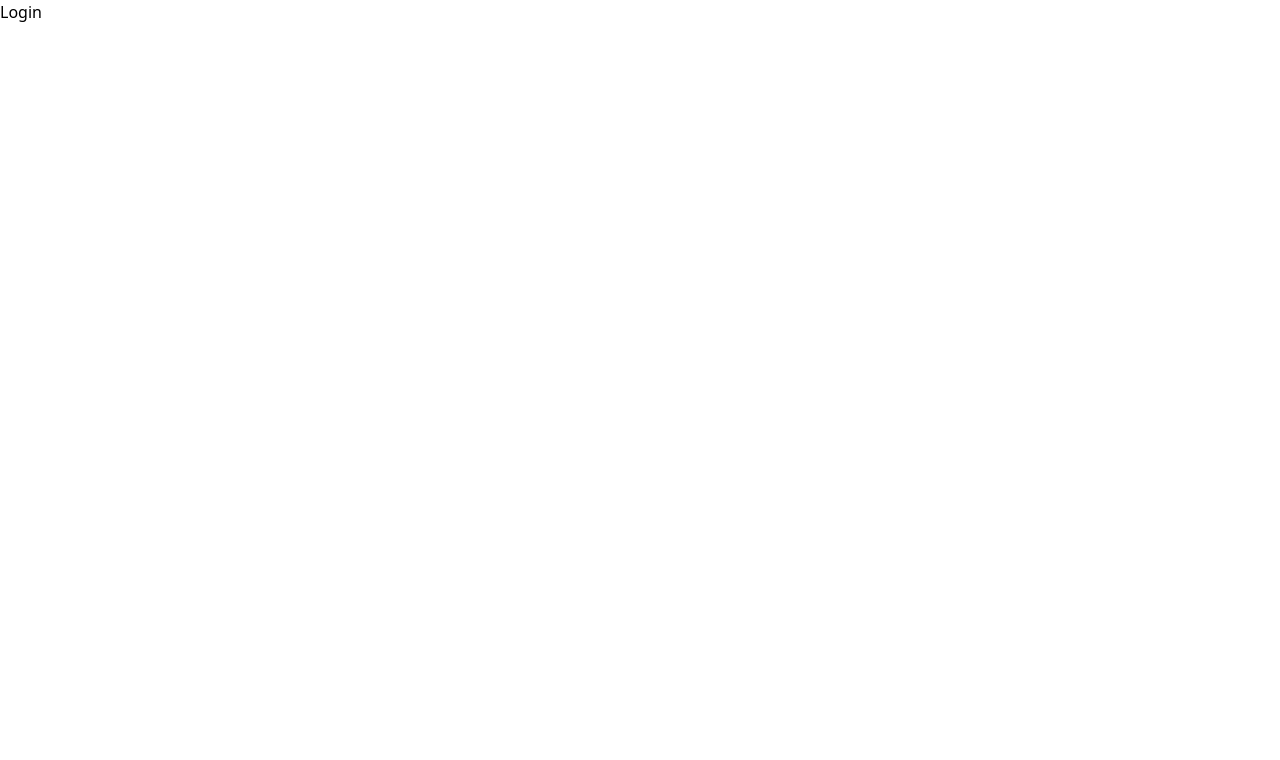
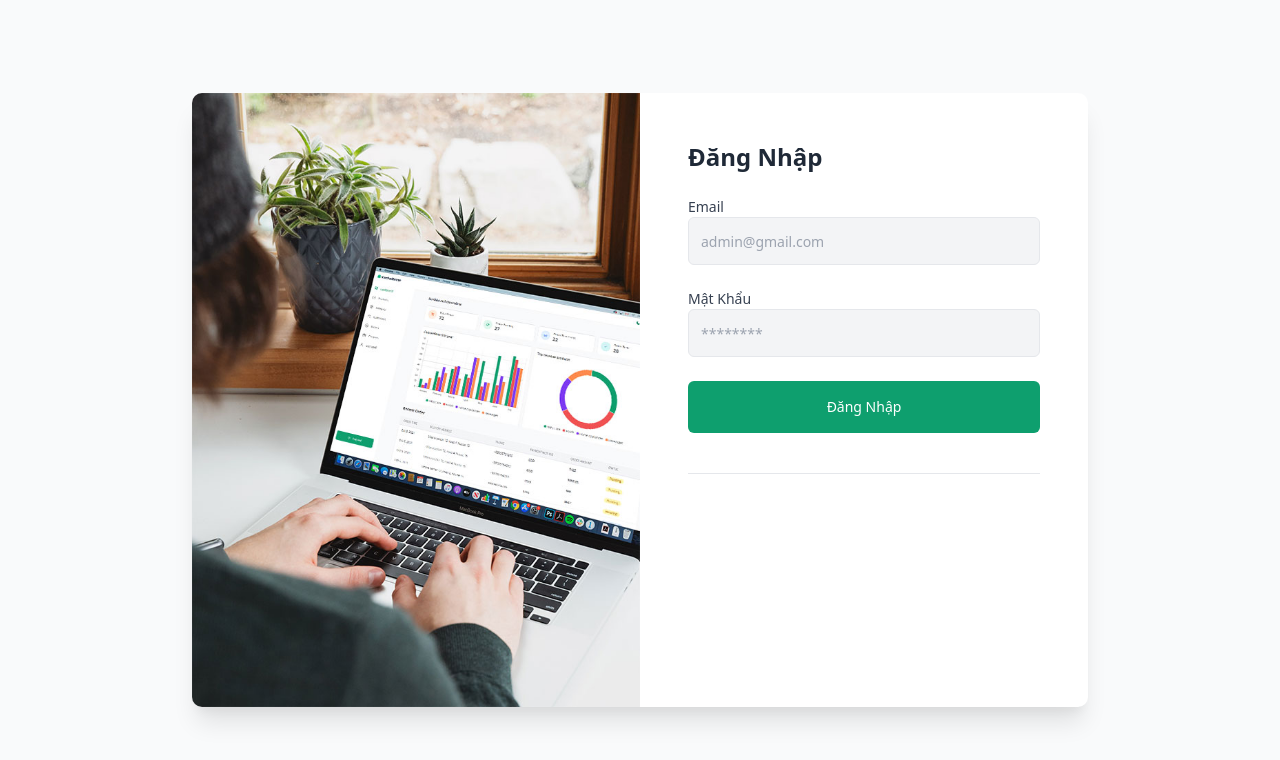
Before and after one commit to phucnguyn-203/MonaFresh, a React (Create React App) app in the folder admin/: page /login in a window 1280 px wide. Shown: the top 760 px of the page. Built offline with nearby package versions, Linux system fonts and the light colour scheme.

Commit message:
add login page

```diff
--- a/admin/src/pages/login/login.jsx
+++ b/admin/src/pages/login/login.jsx
@@ -1,5 +1,59 @@
 import styles from "./styles.module.css";
+import login from "../../assets/img/login-office.c7786a89.jpeg";
 
 export default function Login() {
-    return <h1>Login</h1>;
+    return (
+        <div className={styles.layout}>
+            <div className={styles.container}>
+                <div className="w-1/2">
+                    <img
+                        src={login}
+                        alt="login.jpeg"
+                        className="w-full h-full object-cover inline-block"
+                    />
+                </div>
+                <div className="w-1/2 p-12">
+                    <div className="h-full">
+                        <h1 className="text-2xl font-semibold mb-6 text-gray-800">
+                            Đăng Nhập
+                        </h1>
+                        <form>
+                            <div className="mb-6">
+                                <label
+                                    htmlFor="email"
+                                    className="block text-sm text-gray-700"
+                                >
+                                    Email
+                                </label>
+                                <input
+                                    id="email"
+                                    type="email"
+                                    placeholder="admin@gmail.com"
+                                    className="block w-full h-12 px-3 py-1 text-sm rounded-md border-[1px] border-gray-200 bg-gray-100 focus:outline-none focus:bg-transparent"
+                                />
+                            </div>
+                            <div className="mb-6">
+                                <label
+                                    htmlFor="password"
+                                    className="block text-sm text-gray-700"
+                                >
+                                    Mật Khẩu
+                                </label>
+                                <input
+                                    id="password"
+                                    type="password"
+                                    placeholder="********"
+                                    className="block w-full h-12 px-3 py-1 text-sm rounded-md border-[1px] border-gray-200 bg-gray-100 focus:outline-none focus:bg-transparent"
+                                />
+                            </div>
+                            <button className="w-full bg-primary text-white text-sm py-4 rounded-md">
+                                Đăng Nhập
+                            </button>
+                            <hr className="my-10" />
+                        </form>
+                    </div>
+                </div>
+            </div>
+        </div>
+    );
 }
--- a/admin/src/pages/login/styles.module.css
+++ b/admin/src/pages/login/styles.module.css
@@ -0,0 +1,20 @@
+.layout {
+    display: flex;
+    align-items: center;
+    justify-content: center;
+    min-height: 100vh;
+    background-color: #F9FAFB;
+    padding: 1.5rem;
+}
+
+.container {
+    max-width: 56rem;
+    width: 100%;
+    border-radius: 10px;
+    display: flex;
+    flex-direction: row;
+    justify-content: center;
+    overflow: hidden;
+    background-color: #FFFFFF;
+    box-shadow: 0 20px 25px -5px rgb(0 0 0 / 10%), 0 10px 10px -5px rgb(0 0 0 / 4%);
+}
```
